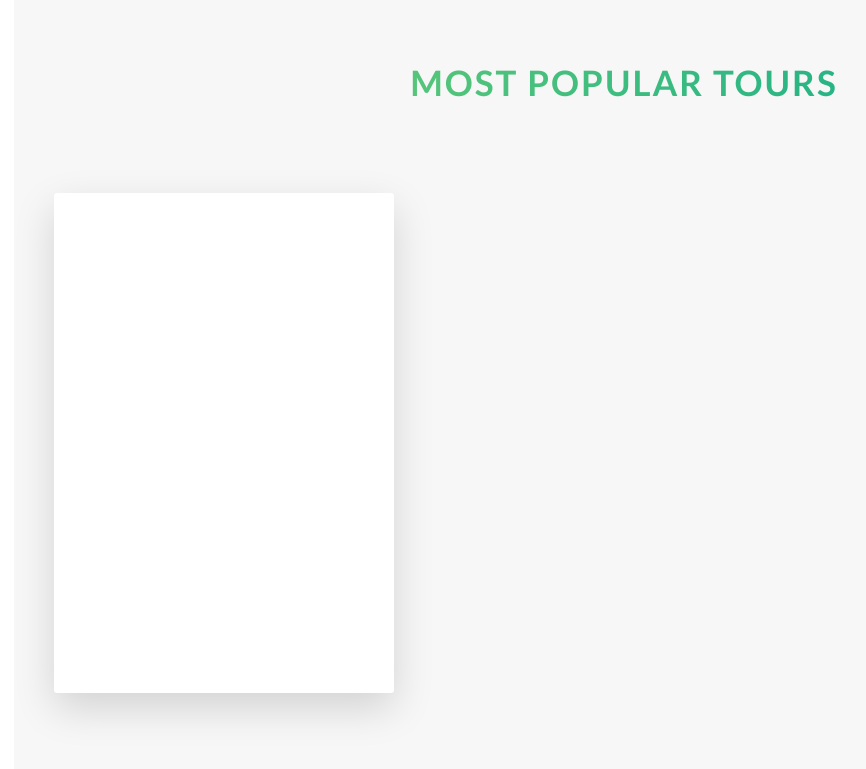
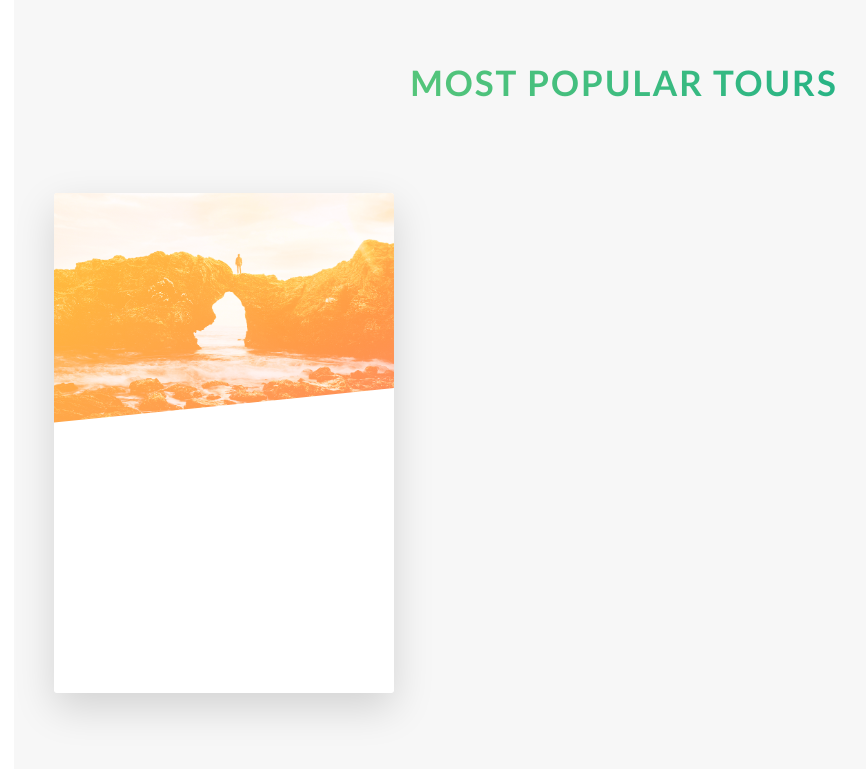
Before and after one commit to joonseoan/React_Sass, a React (Create React App) app: page / in a window 1280 px wide. Shown: the part 2322-3091 px from the top of the page, without its empty margins (16-882 px from the left). Built offline with nearby package versions, Linux system fonts and the light colour scheme.

Commit message:
added background image style

```diff
--- a/src/Components/Common/Header/Header.scss
+++ b/src/Components/Common/Header/Header.scss
@@ -12,6 +12,8 @@
         url(/img/hero.jpg);
     background-size: cover;
     background-position: top;
+    // shold be first (not working IE / Edge)
+    -webkit-clip-path: polygon(0 0, 100% 0, 100% 75vh, 0 100%);
     clip-path: polygon(0 0, 100% 0, 100% 75vh, 0 100%);
     position: relative;
 
--- a/src/Components/Common/Sections/SectionTours.js
+++ b/src/Components/Common/Sections/SectionTours.js
@@ -14,7 +14,18 @@ const SectionTours = props => {
                     <div className="card">
                         {/* Eelement */}
                         <div className="card__side card__side--front card__side--front-1">
-                            Front
+                            {/* card picture */}
+                            <div className="card__picture card__picture--1">
+                                &nbsp;
+                            </div>
+                            {/* card heading */}
+                            <div className="card__heading">
+                                Heading
+                            </div>
+                            {/* card details */}
+                            <div className="card_details">
+                                details
+                            </div>
                         </div>
                         <div className="card__side card__side--back card__side--back-1">
                             Back
--- a/src/Components/Common/Sections/SectionTours.scss
+++ b/src/Components/Common/Sections/SectionTours.scss
@@ -6,6 +6,7 @@
     padding: 25rem 0 50rem 0;
     margin-top: -12rem;
 
+    // Functionalities
     .card {
 
         /*
@@ -47,6 +48,9 @@
             backface-visibility: hidden;
 
             border-radius: 3px;
+            // background picture in "&__pcitre" will destroy the radius.
+            // In order to prevent destroy, we need to define overflow!!!
+            overflow: hidden;
             box-shadow: 0 1.5rem 4rem rgba($color-black, .15);
 
             // sudo is not used because it does not control the children
@@ -64,13 +68,51 @@
                     background-image: linear-gradient(to right bottom, $color-secondary-light, $color-secondary-dark);
                 }
             }
+
         }
+
+            // Styling
+            &__picture {
+                background-size: cover;
+
+
+                height: 23rem;
+                // not working in IE / MS Edge
+                // a lot of options:screen, soft-light and so on....
+                background-blend-mode: screen;
+
+                // cutting the picture
+                -webkit-clip-path: polygon(0 0, 100% 0, 100% 85%, 0 100%);
+                clip-path: polygon(0 0, 100% 0, 100% 85%, 0 100%);
+
+                &--1 {
+                    // It is a background. No contnets.
+                    // Therefore, we need to define "height" above
+
+                    // multiple background images.
+                    // z-index: 0 -> gradient
+                    // z-index:-1 -> image
+
+                    // picture will destroy
+                    background-image: linear-gradient(to right bottom, $color-secondary-light, $color-secondary-dark),
+                    url(/img/nat-5.jpg);
+                }
+
+                &--2 {
+                    background-image: url(/img/nat-5.jpg);
+                }
+
+                &--3 {
+                    background-image: url(/img/nat-5.jpg);
+                }
+            }
     }
 
     // when card rotates, card_side also rotates
     // close side--front
     .card:hover .card__side--front {
-        transform: rotateY(180deg);
+        // moving in other direction!
+        transform: rotateY(-180deg);
     }
     // open side--back
     .card:hover .card__side--back {
```
